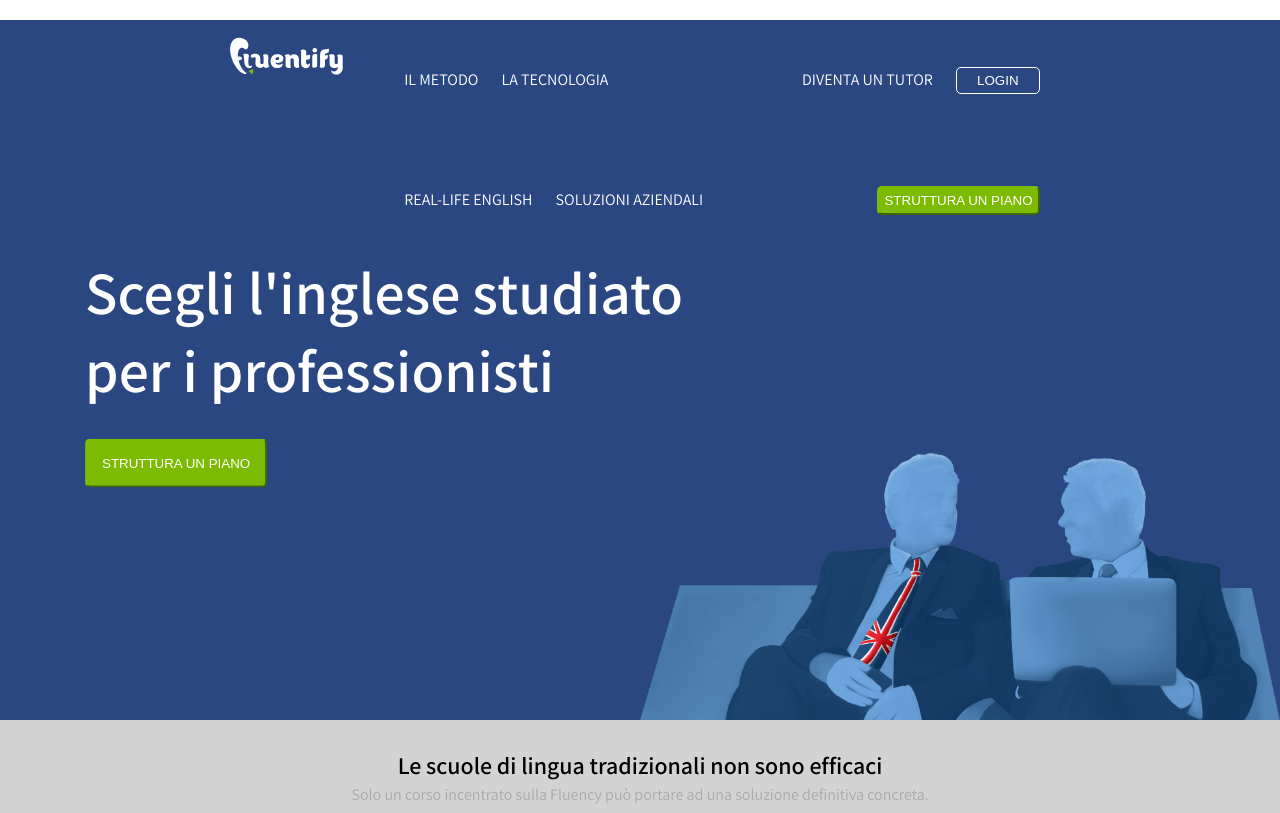
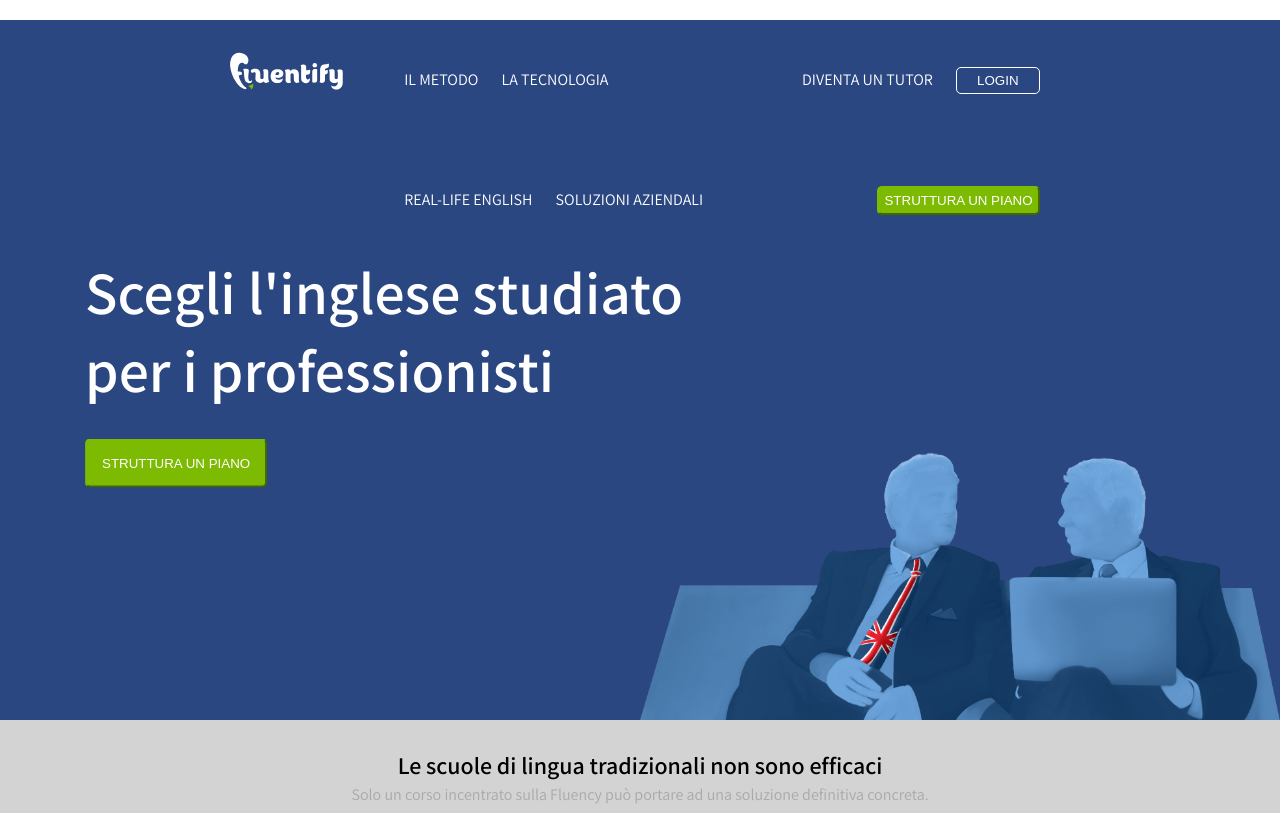
Before and after one commit to RobertoDT/htmlcss-fluentify, a plain HTML site: page index.html in a window 1280 px wide. Shown: the top 813 px of the page. Drawn offline with Linux system fonts and the light colour scheme.

Commit message:
Ultima correzione

```diff
--- a/css/style.css
+++ b/css/style.css
@@ -37,8 +37,8 @@ header{
 }
 
 .header-top{
-  height: 70px;
-  line-height: 70px;
+  height: 100px;
+  line-height: 100px;
 }
 
 .menu-inline .primo{
```
